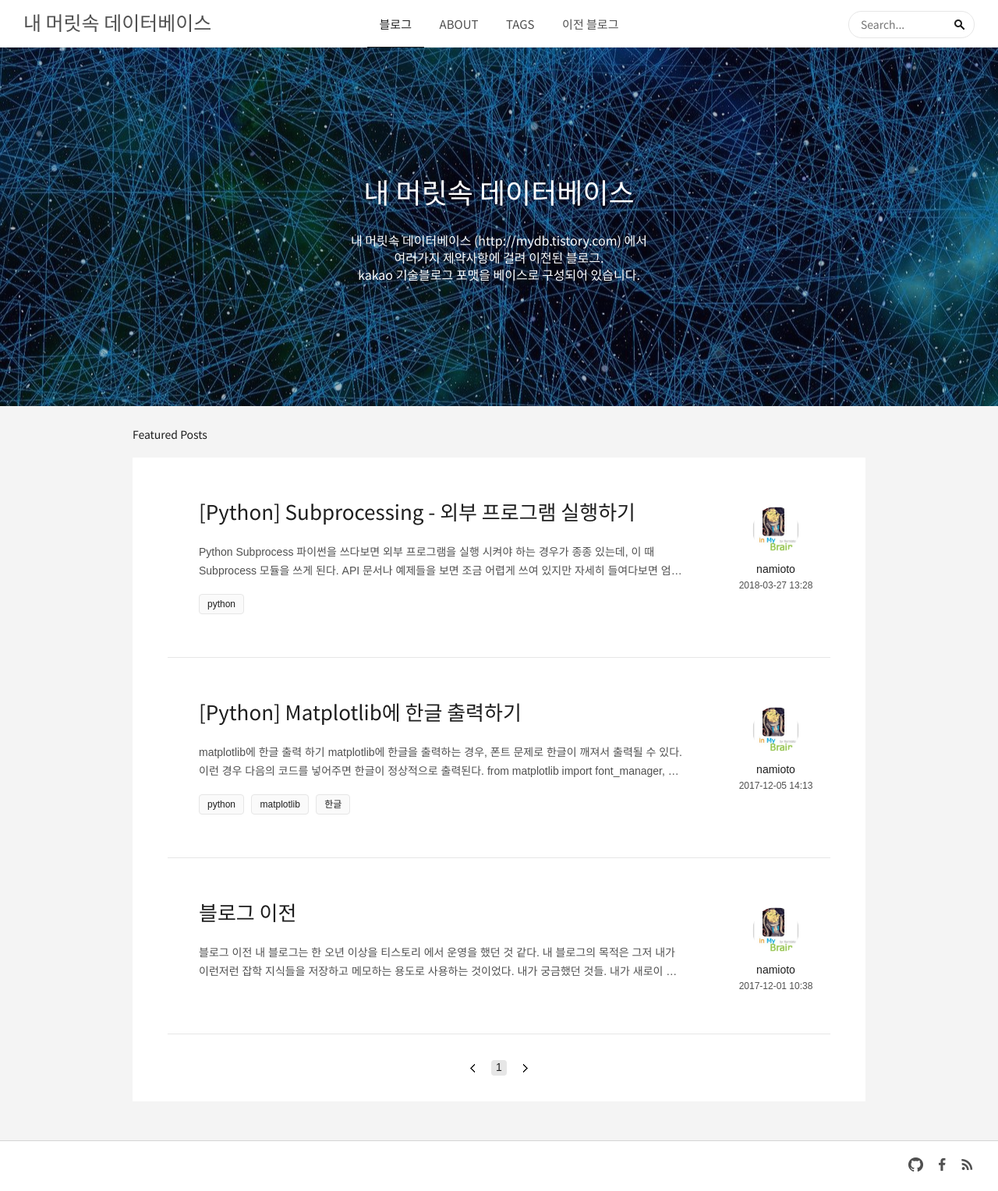
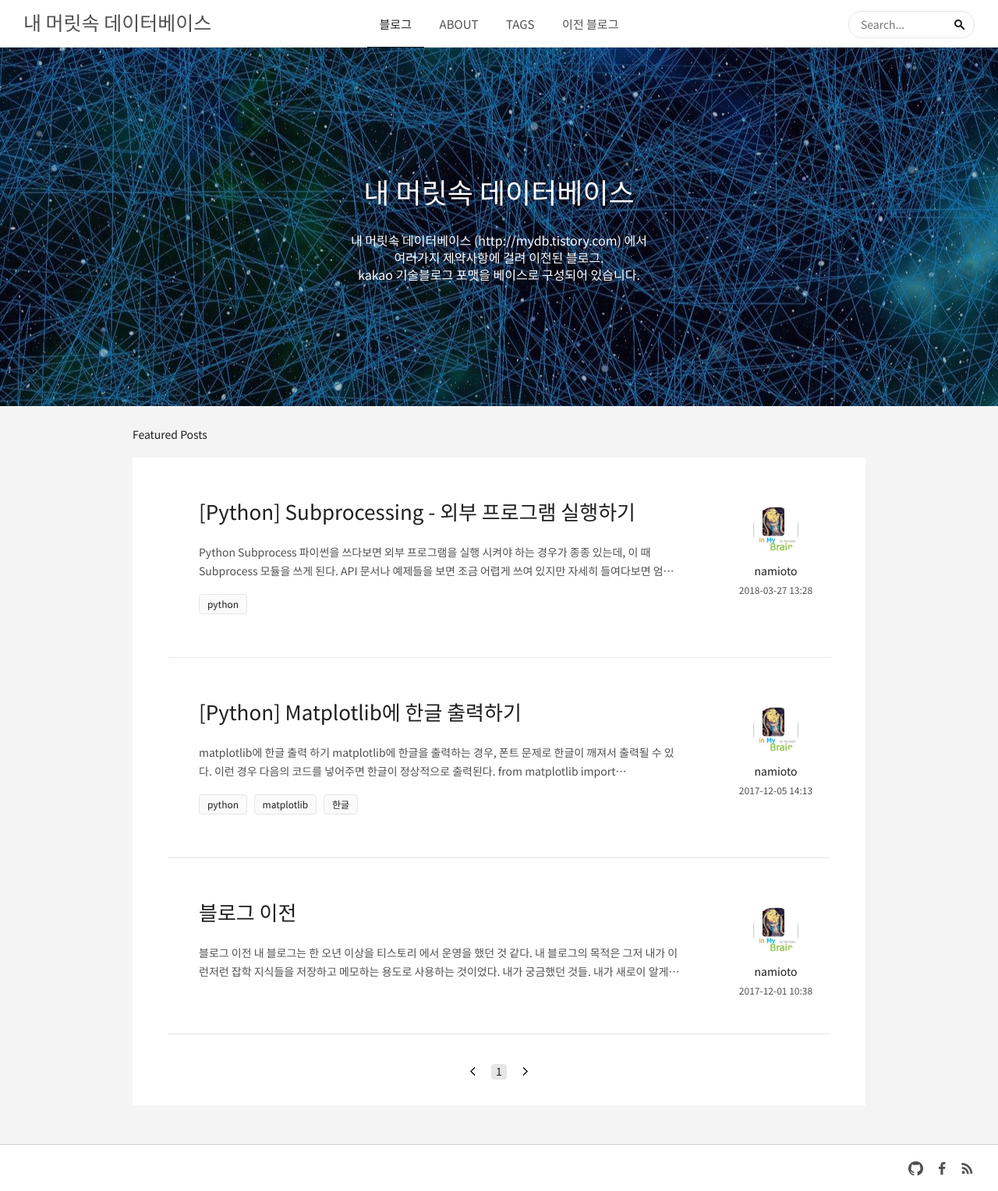
Before and after one commit to namioto/namioto.github.io, a Jekyll site: the page built from index.html, in a window 1280 px wide. Shown: the whole page at 78% size. Built offline with Jekyll 4.4.1, drawn with Linux system fonts in a browser that asks for light colours; the list of posts is cut into pages by our own code.

Commit message:
모든 폰트 다 웹폰트로 변경.

```diff
--- a/assets/css/screen.css
+++ b/assets/css/screen.css
@@ -6,7 +6,7 @@
 }
 
 body {
-    font-family: sans-serif;
+    font-family: 'Noto Sans KR', 'NanumBarunGothic', sans-serif;
     font-weight: 300; /* @@iolo 200 -> 300, 200 for retina only! */
     color: #505050;
     background-color: #fff;
```
